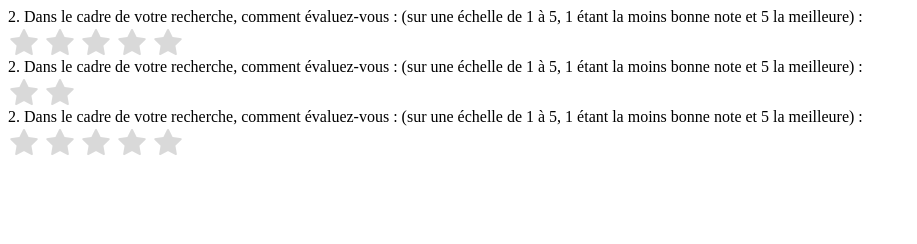
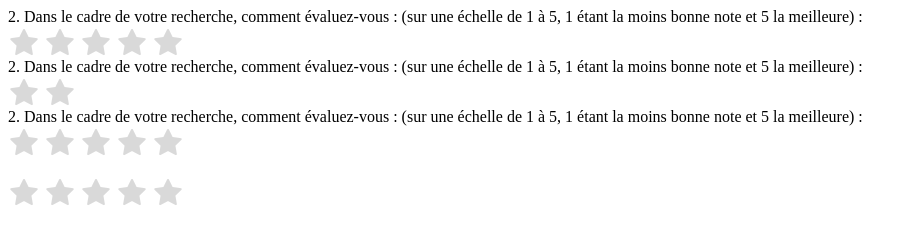
Before and after one commit to AlexBelin/Radio-to-Rate-Stars, a plain HTML site: page index.html in a window 1280 px wide. Shown: the whole page, without its empty margins (0-917 px from the left). Drawn offline with Linux system fonts and the light colour scheme.

Commit message:
Add files via upload

```diff
--- a/index.html
+++ b/index.html
@@ -36,6 +36,14 @@
             <div class="sc-formfield-input"><label><input type="radio" name="Aide_definition_besoins_note_3" data-field-type="Text" value="5">5</label></div>
         </div>
     </div>
+    <br>
+    <div class="sc-formfield-input-wrapper radios-to-ratestars" id="2">
+        <div class="sc-formfield-input"><input type="radio" name="Aide_definition_besoins_note_4" data-field-type="Text" value="1" id="id1"><label for="id1"></label></div>
+        <div class="sc-formfield-input"><input type="radio" name="Aide_definition_besoins_note_4" data-field-type="Text" value="2" id="id2"><label for="id2"></label></div>
+        <div class="sc-formfield-input"><input type="radio" name="Aide_definition_besoins_note_4" data-field-type="Text" value="3" id="id3"><label for="id3"></label></div>
+        <div class="sc-formfield-input"><input type="radio" name="Aide_definition_besoins_note_4" data-field-type="Text" value="4" id="id4"><label for="id4"></label></div>
+        <div class="sc-formfield-input"><input type="radio" name="Aide_definition_besoins_note_4" data-field-type="Text" value="5" id="id5"><label for="id5"></label></div>
+    </div>
 
     <script>
         class radioToStarsInstance {
@@ -50,14 +58,14 @@
 
             init() {
                 if(this.wrapper) {
+                    this.hideAllInputsRadio();
                     this.wrapper.style.display = "flex";
                     this.wrapper.style.gap = this.configObj.gap;
                     this.elements = Array.from(this.wrapper.querySelectorAll('label'));
                     var index = 0;
                     this.elements.forEach(elem => {
                         var inputElement = elem.querySelectorAll('input')[0];
-                        inputElement.style.display = 'none';
-                        elem.innerHTML = inputElement.outerHTML;
+                        inputElement ? elem.innerHTML = inputElement.outerHTML : null;
                         elem.style.width = this.configObj.dim;
                         elem.style.height = this.configObj.dim;
                         elem.style.background = "url('" + this.starOff + "') top left /cover no-repeat";
@@ -67,6 +75,13 @@
                         index++;
                     });
                 }
+            }
+
+            hideAllInputsRadio() {
+                var inputsRadio = Array.from(this.wrapper.querySelectorAll('input[type="radio"]'));
+                inputsRadio.forEach(input => {
+                    input.style.display = 'none';
+                });
             }
 
             checkUncheck(indexTrigger) {
```
